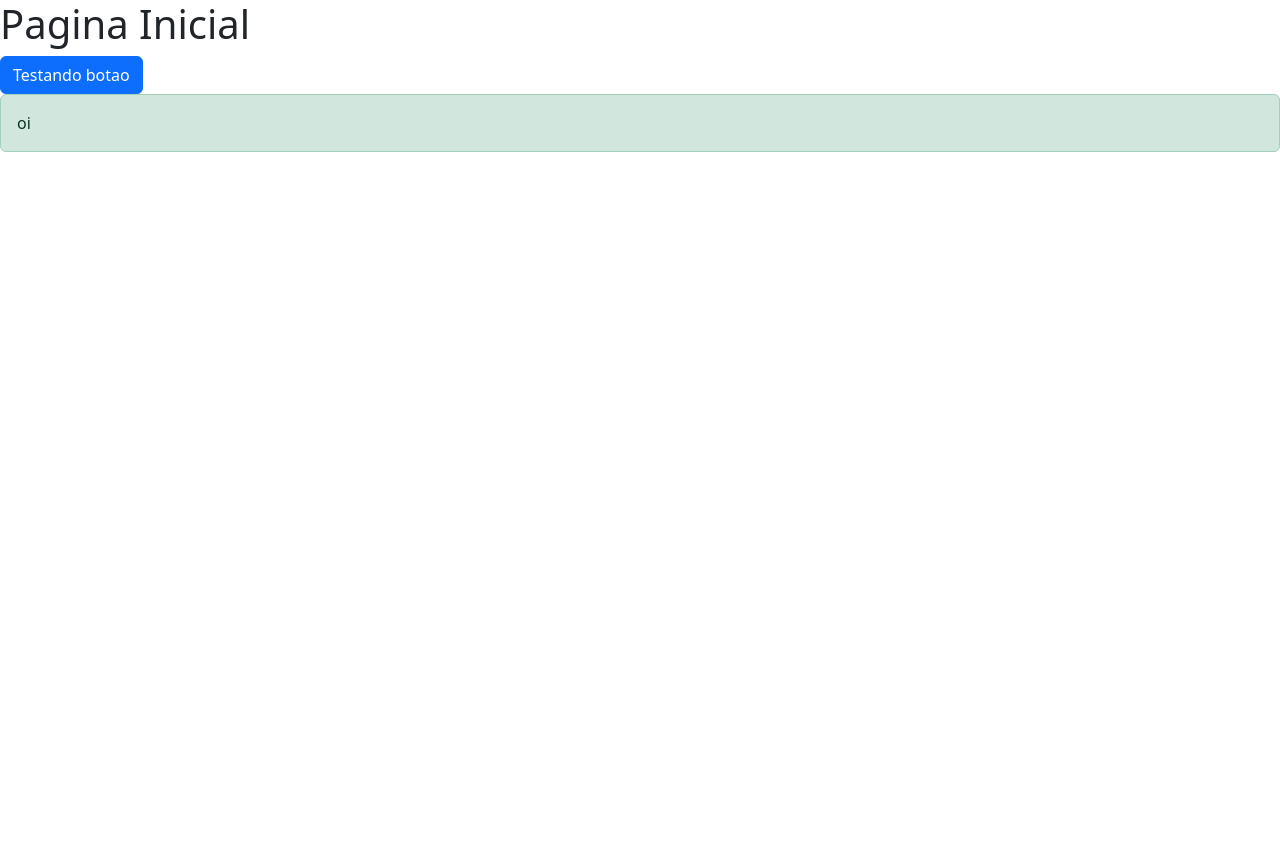
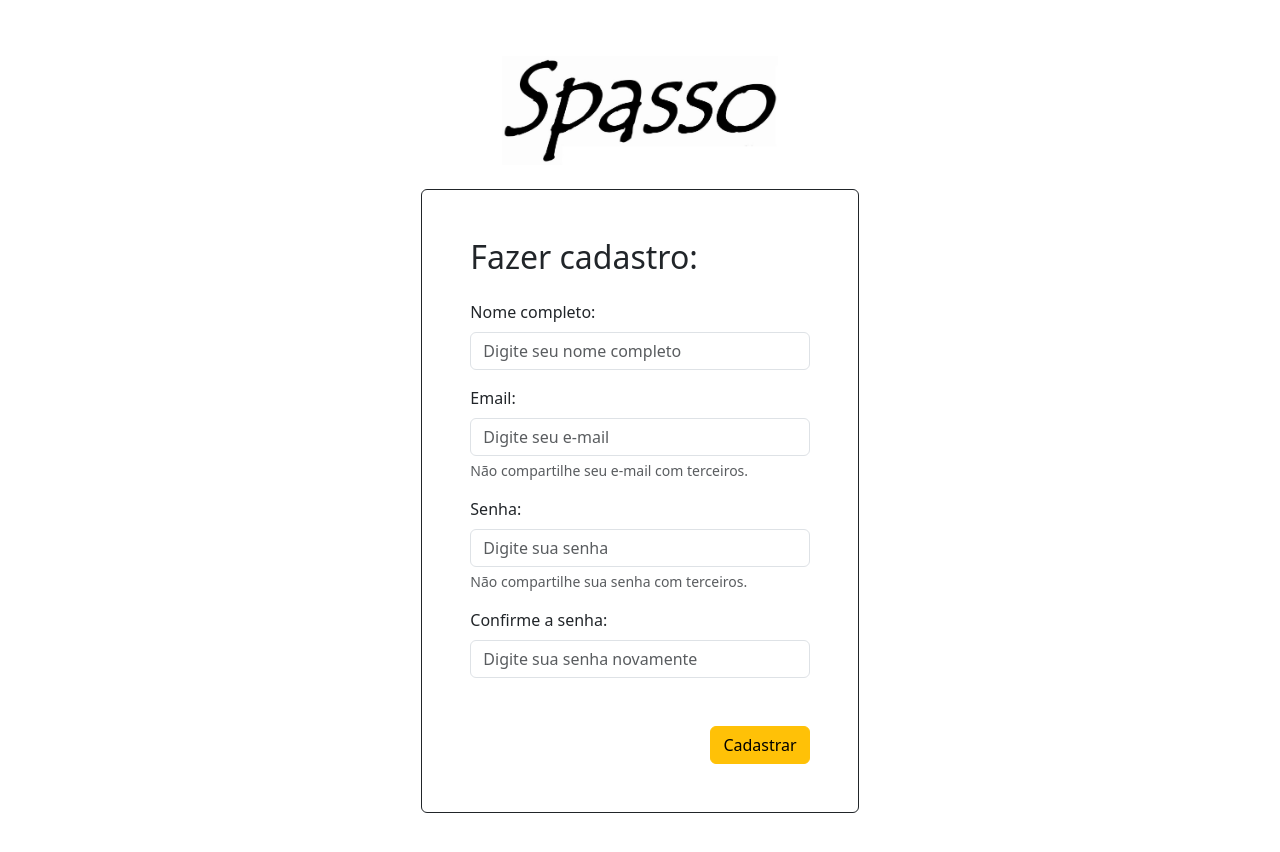
Before and after one commit to matheus-stefani/SpassoCasa_Frontend, a React (Create React App) app: page /cadastro in a window 1280 px wide. Before the commit this address led to /pagina-inicial. Shown: the top 852 px of the page. Before the commit the page ends 800 px from the top, so only its background shows below. Built offline with nearby package versions, Linux system fonts and the light colour scheme.

Commit message:
Layout: Login, Cadastro, Barra de navegação

```diff
--- /dev/null
+++ b/src/app/pages/BarraDeNav/BarraDeNav.jsx
@@ -0,0 +1,54 @@
+import { Link } from "react-router-dom"
+import logo from "./Imagens/logo spasso.jpg"
+import "./barraDeNav.css"
+
+
+export const BarraDeNav = () => {
+
+
+    return (
+
+        <div>
+
+            <nav className="navbar bg-light navbar-expand-sm">
+
+                <div className="container">
+
+
+                    <img src={logo} alt="Logo Spasso Casa" className="h100 p-2 me-5" />
+
+                    <button className="navbar-toggler" type="button" data-bs-toggle="collapse"
+                        data-bs-target="#menuNavbar"
+                    >
+                        <span className="navbar-toggler-icon"></span>
+                    </button>
+
+
+                    <div className="collapse navbar-collapse" id="menuNavbar">
+
+                        <div className="navbar-nav gap-3 ">
+
+
+                            <Link to={"/pagina-inicial"} className="nav-link active">Pagina inicial</Link>
+                            <Link to={"/produtos"} className="nav-link active">Produtos</Link>
+                            <Link to={"/contato"} className="nav-link active">Contato</Link>
+                            <Link to={"/sobre"} className="nav-link active">Sobre</Link>
+
+
+                        </div>
+                    </div>
+                    <Link to={"/login"} className="nav-link active text-truncate">Login</Link>
+
+                </div>
+
+
+            </nav>
+
+
+            <hr />
+        </div>
+
+
+
+    )
+}
--- /dev/null
+++ b/src/app/pages/BarraDeNav/barraDeNav.css
@@ -0,0 +1,3 @@
+.h100{
+    height: 100px;
+}
--- /dev/null
+++ b/src/app/pages/Contatos/Contatos.jsx
@@ -0,0 +1,13 @@
+import { BarraDeNav } from "../BarraDeNav/BarraDeNav"
+
+
+
+export const Contatos = ()=>{
+
+    return(
+        <div>
+            <BarraDeNav/>
+            <h1>Contatos</h1>
+        </div>
+    )
+}
--- /dev/null
+++ b/src/app/pages/Login/Cadastro.jsx
@@ -0,0 +1,53 @@
+
+import logo from "../BarraDeNav/Imagens/logo spasso.jpg"
+import "../BarraDeNav/barraDeNav.css"
+
+export const Cadastro = ()=>{
+
+    return (
+        <div className="container p-5 col-12 col-sm-12 col-md-10 col-lg-9 col-xl-5 col-xll-4">
+
+            <div className="d-flex justify-content-center align-items-center" >
+                <img src={logo} alt="Logo Spasso Casa" className="p-2 mb-3" style={{ height: '125px' }} />
+            </div>
+            <form method="POST" className="border border-dark p-5 rounded">
+            <h2 className="mb-4">Fazer cadastro:</h2>
+
+            <div className="mb-3">
+                    <label for="nome" className="form-label">Nome completo:</label>
+                    <input type="text" id="nome" className="form-control" placeholder="Digite seu nome completo" />
+
+                </div>
+
+                <div className="mb-3">
+                    <label for="email" className="form-label">Email:</label>
+                    <input type="email" id="email" className="form-control" placeholder="Digite seu e-mail" />
+                    <div className="form-text"> Não compartilhe seu e-mail com terceiros.</div>
+                </div>
+
+
+                <div className="mb-3">
+                    <label for="senha" className="form-label">Senha:</label>
+                    <input type="password" id="senha" className="form-control" placeholder="Digite sua senha" />
+                    <div className="form-text">Não compartilhe sua  senha com terceiros.</div>
+                </div>
+
+                <div className="mb-5">
+                    <label for="senhaVerificacao" className="form-label">Confirme a senha:</label>
+                    <input type="password" id="senhaVerificacao" className="form-control" placeholder="Digite sua senha novamente" />
+                </div>
+
+
+                <div class="row justify-content-between">
+                    <div class="col-md-auto mb-3">
+
+                    </div>
+                    <div class="col-md-auto">
+                        <button className="btn btn-warning" type="submit">Cadastrar</button>
+                    </div>
+                </div>
+
+            </form>
+        </div>
+    )
+}
--- /dev/null
+++ b/src/app/pages/Login/Login.jsx
@@ -0,0 +1,56 @@
+import { Link } from "react-router-dom"
+import logo from "../BarraDeNav/Imagens/logo spasso.jpg"
+import "../BarraDeNav/barraDeNav.css"
+
+
+export const Login = () => {
+
+    const onClickButton = (e)=>{
+        e.preventDefault();
+    }
+
+
+    return (
+        <div className="container p-5 col-12 col-sm-12 col-md-10 col-lg-9 col-xl-5 col-xll-4">
+
+            <div className="d-flex justify-content-center align-items-center" >
+                <img src={logo} alt="Logo Spasso Casa" className="p-2 mb-3" style={{ height: '125px' }} />
+            </div>
+            <form method="POST" className="border border-dark p-5 rounded">
+            <h2>Fazer login:</h2>
+
+                <div className="mb-3">
+                    <label for="email" className="form-label">Email:</label>
+                    <input type="email" id="email" className="form-control" placeholder="Digite seu e-mail" />
+                    <div className="form-text"> Não compartilhe seu e-mail com terceiros.</div>
+                </div>
+
+
+                <div className="mb-3">
+                    <label for="senha" className="form-label">Senha:</label>
+                    <input type="password" id="senha" className="form-control" placeholder="Digite sua senha" />
+                    <div className="form-text">Não compartilhe sua  senha com terceiros.</div>
+                </div>
+                <Link to="/esqueceu-a-senha" className="mb-3">Esqueceu sua senha</Link>
+                <br />
+                <br />
+
+                <div className="mb-3 form-check">
+                    <input type="checkbox" id="lembrar" className="form-check-input" />
+                    <label for="lembrar" className="ms-1 form-check-label" >Lembrar de mim</label>
+
+                </div>
+
+                <div class="row justify-content-between">
+                    <div class="col-md-auto mb-3">
+                        <button className="btn btn-secondary" onClick={(e)=>onClickButton(e)}><Link to="/cadastro" className="text-decoration-none text-white">Cadastrar</Link></button>
+                    </div>
+                    <div class="col-md-auto">
+                        <button className="btn btn-primary" type="submit">Entrar</button>
+                    </div>
+                </div>
+
+            </form>
+        </div>
+    )
+}
--- a/src/app/pages/PaginaInicial.jsx
+++ /dev/null
@@ -1,10 +0,0 @@
-export const PaginaInicial = () =>{
-
-    return(
-        <div>
-            <h1>Pagina Inicial</h1>
-            <a href="#" className="btn btn-primary">Testando botao</a>
-            <div className="alert alert-success">oi</div>
-        </div>
-    )
-}
--- /dev/null
+++ b/src/app/pages/PaginaInicial/PaginaInicial.jsx
@@ -0,0 +1,13 @@
+import { BarraDeNav } from "../BarraDeNav/BarraDeNav"
+
+
+export const PaginaInicial = () => {
+
+    return (
+        <div>
+            <BarraDeNav />
+            <h1>Pagina inicial</h1>
+        </div>
+
+    )
+}
--- /dev/null
+++ b/src/app/pages/Produtos/Produtos.jsx
@@ -0,0 +1,12 @@
+import { BarraDeNav } from "../BarraDeNav/BarraDeNav"
+
+
+export const Produtos = () =>{
+
+    return (
+        <div>
+            <BarraDeNav/>
+            <h1>Produtos</h1>
+        </div>
+    )
+}
--- /dev/null
+++ b/src/app/pages/Sobre/Sobre.jsx
@@ -0,0 +1,13 @@
+import { BarraDeNav } from "../BarraDeNav/BarraDeNav"
+
+
+export const Sobre = ()=>{
+
+    return (
+        <div>
+            <BarraDeNav/>
+            <h1>Sobre</h1>
+        </div>
+
+    )
+}
--- a/src/app/routes/index.jsx
+++ b/src/app/routes/index.jsx
@@ -1,5 +1,6 @@
 import { BrowserRouter, Route, Routes as Switch, Navigate } from "react-router-dom"
-import {PaginaInicial} from "../pages/index"
+import { Contatos,Login,PaginaInicial,Produtos,Sobre,Cadastro } from "../pages"
+
 export const Routes = () => {
     return (
 
@@ -7,6 +8,12 @@ export const Routes = () => {
 
             <Switch>
                 <Route path="/pagina-inicial" element={<PaginaInicial/>} />
+                <Route path="/contato" element={<Contatos/>} />
+                <Route path="/produtos" element={<Produtos/>} />
+                <Route path="/sobre" element={<Sobre/>} />
+                <Route path="/login" element={<Login/>} />
+                <Route path="/cadastro" element={<Cadastro/>} />
+
 
                 <Route path="*" element={<Navigate to ="/pagina-inicial"/>} />
             </Switch>
```
Also changed, not shown: src/app/pages/index.js (+6 -1 lines), src/app/pages/BarraDeNav/Imagens/logo spasso.jpg (added), src/app/pages/BarraDeNav/Imagens/logo_completa.png (added).
